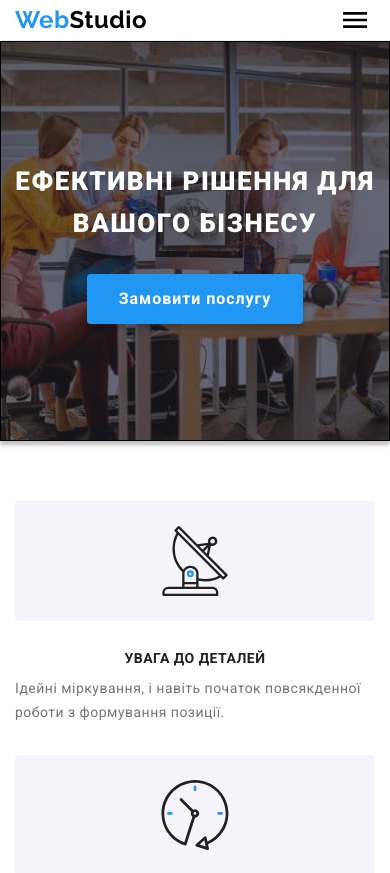
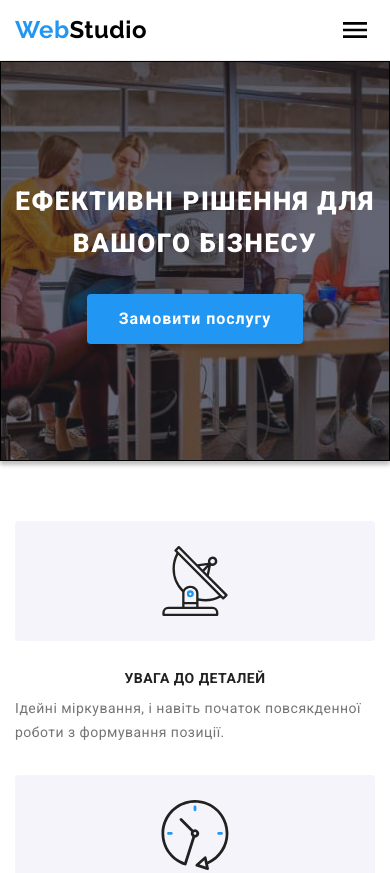
Before and after one commit to VSAlexander/goit-markup-hw-08, a plain HTML site: page index.html in a window 390 px wide. Shown: the top 873 px of the page. Drawn offline with nearby package versions, Linux system fonts and the light colour scheme.

Commit message:
Задає паддінги logo для мобільної версії

```diff
--- a/sass/layouts/_header.scss
+++ b/sass/layouts/_header.scss
@@ -13,10 +13,12 @@
     justify-content: space-between;
   }
 
-  // &__logo {
-  //   padding-top: 24px;
-  //   padding-bottom: 25px;
-  // }
+  &__logo {
+    @media (max-width: 767px) {
+      padding-top: 16px;
+      padding-bottom: 16px;
+    }
+  }
 
   &__open-menu,
   &__close-menu {
```
Also changed, not shown: css/main.min.css, 1 other file.
